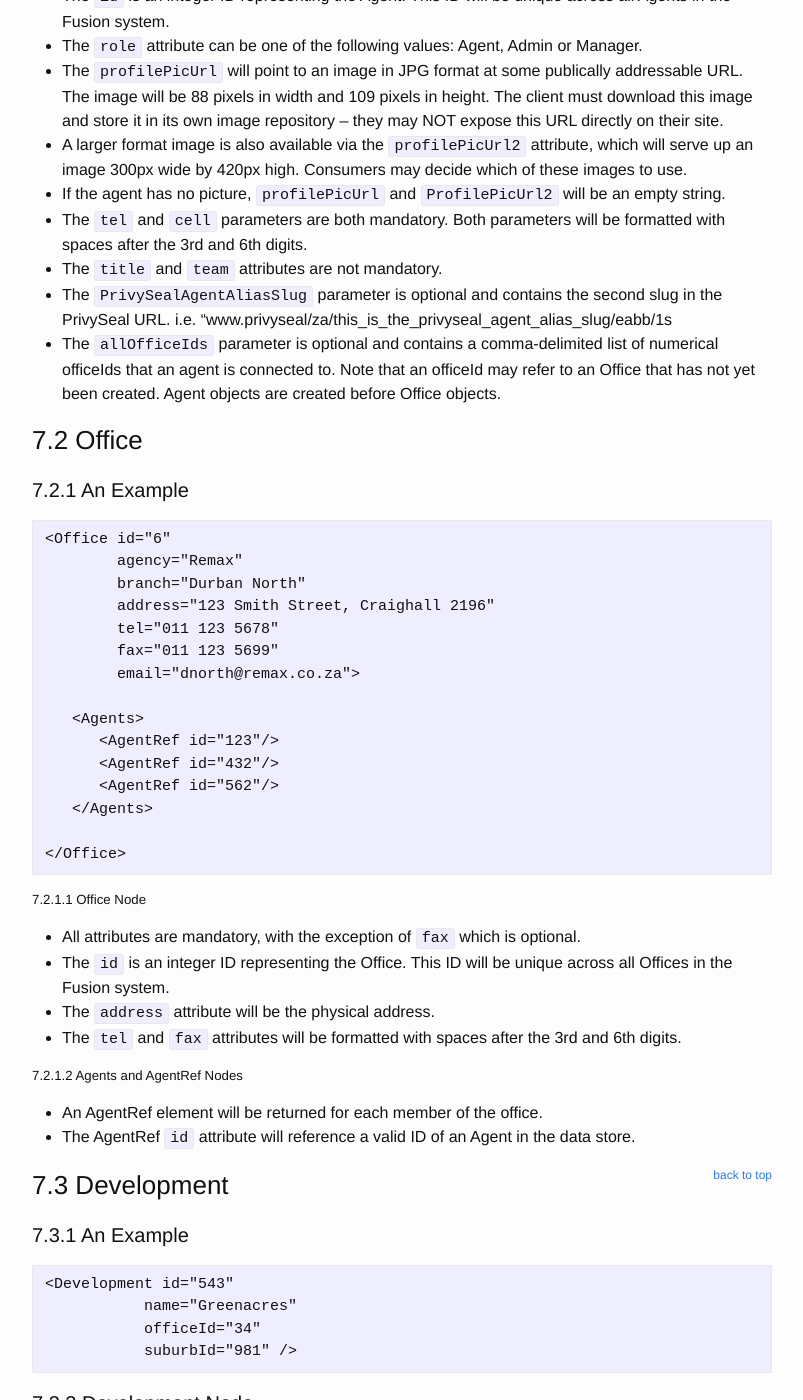
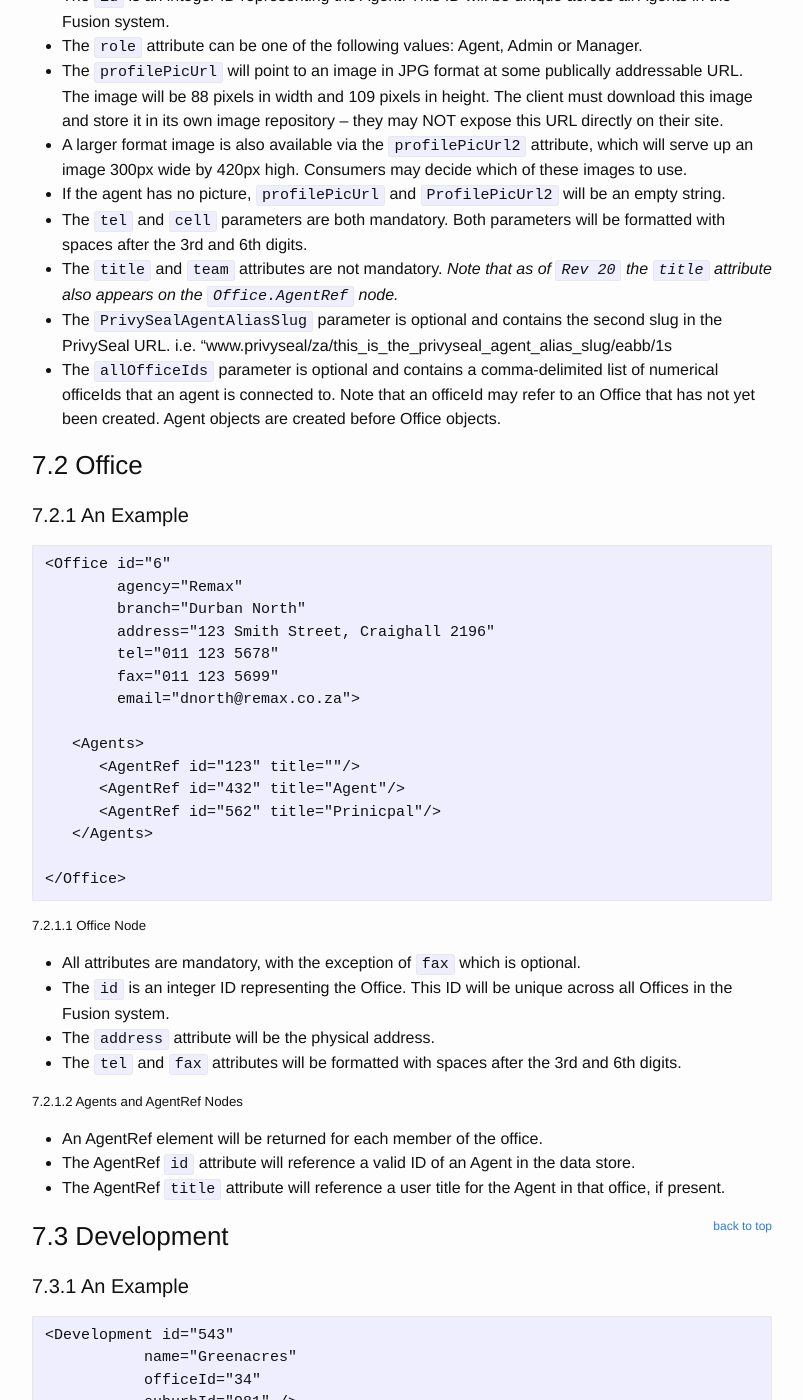
Before and after one commit to EdgeCaseZA/FeedStoreAPI, a Jekyll site: the page built from documentation.md, in a window 1280 px wide and 1400 px high, scrolled down 21740 px. Shown: the whole window, without its empty margins (238-1041 px from the left). Built offline with Jekyll 4.4.1, drawn with Linux system fonts in a browser that asks for light colours.

Commit message:
Rev 21: Agent titles on Office.AgentRef node

```diff
--- a/documentation.md
+++ b/documentation.md
@@ -1122,7 +1122,7 @@ If the enquiry send was successful, an `EnquirySent` element will be returned.
   empty string.
 - The `tel` and `cell` parameters are both mandatory.  Both parameters will be
   formatted with spaces after the 3rd and 6th digits.
-- The `title` and `team` attributes are not mandatory.
+- The `title` and `team` attributes are not mandatory. _Note that as of `Rev 20` the `title` attribute also appears on the `Office.AgentRef` node._
 - The `PrivySealAgentAliasSlug` parameter is optional and contains the second
   slug in the PrivySeal URL.
   i.e. "www.privyseal/za/this_is_the_privyseal_agent_alias_slug/eabb/1s
@@ -1141,9 +1141,9 @@ If the enquiry send was successful, an `EnquirySent` element will be returned.
             email="dnorth@remax.co.za">
 
        <Agents>
-          <AgentRef id="123"/>
-          <AgentRef id="432"/>
-          <AgentRef id="562"/>
+          <AgentRef id="123" title=""/>
+          <AgentRef id="432" title="Agent"/>
+          <AgentRef id="562" title="Prinicpal"/>
        </Agents>
 
     </Office>
@@ -1159,6 +1159,7 @@ If the enquiry send was successful, an `EnquirySent` element will be returned.
 
 - An AgentRef element will be returned for each member of the office.
 - The AgentRef `id` attribute will reference a valid ID of an Agent in the data store.
+- The AgentRef `title` attribute will reference a user title for the Agent in that office, if present.
 
 <a id="73-development" href="#">back to top</a>
 
```
Also changed, not shown: _posts/2017-10-13-Rev-21-Agent-User-Titles.md (added, +33 -0 lines).
